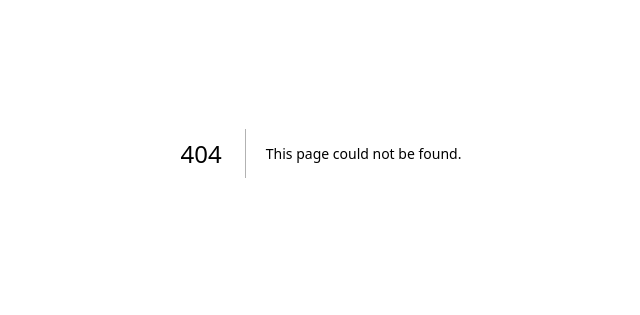
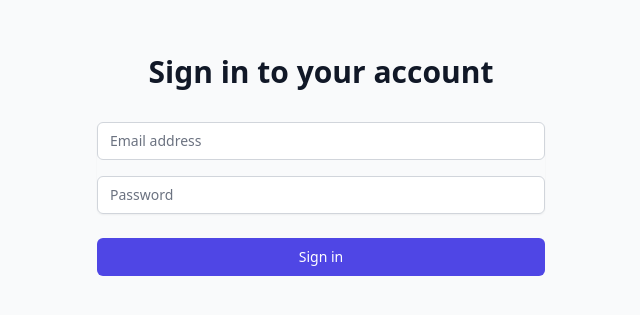
Before and after one commit to morhendos/quick-journal-app, a Next.js app: page /login in a window 1280 px wide. Before the commit this address had no page. Shown: the part 247-562 px from the top of the page, without its empty margins (319-959 px from the left). Built offline with nearby package versions, Linux system fonts and the light colour scheme.

Commit message:
feat: implement authentication - complete login page

```diff
--- /dev/null
+++ b/src/app/login/page.tsx
@@ -0,0 +1,99 @@
+'use client';
+
+import { useState } from 'react';
+import { useRouter } from 'next/navigation';
+import { signIn } from 'next-auth/react';
+
+export default function LoginPage() {
+  const router = useRouter();
+  const [error, setError] = useState<string | null>(null);
+  const [isLoading, setIsLoading] = useState(false);
+
+  const handleSubmit = async (event: React.FormEvent<HTMLFormElement>) => {
+    event.preventDefault();
+    setIsLoading(true);
+    setError(null);
+
+    const formData = new FormData(event.currentTarget);
+    const email = formData.get('email') as string;
+    const password = formData.get('password') as string;
+
+    try {
+      const result = await signIn('credentials', {
+        email,
+        password,
+        redirect: false,
+      });
+
+      if (result?.error) {
+        setError('Invalid credentials');
+        return;
+      }
+
+      router.push('/'); // Redirect to home page after successful login
+      router.refresh(); // Refresh the page to update the session
+    } catch (error) {
+      setError('An error occurred. Please try again.');
+    } finally {
+      setIsLoading(false);
+    }
+  };
+
+  return (
+    <div className="min-h-screen flex items-center justify-center bg-gray-50 dark:bg-gray-900 py-12 px-4 sm:px-6 lg:px-8">
+      <div className="max-w-md w-full space-y-8">
+        <div>
+          <h2 className="mt-6 text-center text-3xl font-extrabold text-gray-900 dark:text-white">
+            Sign in to your account
+          </h2>
+        </div>
+        <form className="mt-8 space-y-6" onSubmit={handleSubmit}>
+          <div className="rounded-md shadow-sm space-y-4">
+            <div>
+              <label htmlFor="email" className="sr-only">
+                Email address
+              </label>
+              <input
+                id="email"
+                name="email"
+                type="email"
+                autoComplete="email"
+                required
+                className="appearance-none rounded-md relative block w-full px-3 py-2 border border-gray-300 dark:border-gray-700 placeholder-gray-500 dark:placeholder-gray-400 text-gray-900 dark:text-white focus:outline-none focus:ring-indigo-500 focus:border-indigo-500 focus:z-10 sm:text-sm bg-white dark:bg-gray-800"
+                placeholder="Email address"
+              />
+            </div>
+            <div>
+              <label htmlFor="password" className="sr-only">
+                Password
+              </label>
+              <input
+                id="password"
+                name="password"
+                type="password"
+                autoComplete="current-password"
+                required
+                className="appearance-none rounded-md relative block w-full px-3 py-2 border border-gray-300 dark:border-gray-700 placeholder-gray-500 dark:placeholder-gray-400 text-gray-900 dark:text-white focus:outline-none focus:ring-indigo-500 focus:border-indigo-500 focus:z-10 sm:text-sm bg-white dark:bg-gray-800"
+                placeholder="Password"
+              />
+            </div>
+          </div>
+
+          {error && (
+            <div className="text-red-500 text-sm text-center">{error}</div>
+          )}
+
+          <div>
+            <button
+              type="submit"
+              disabled={isLoading}
+              className="group relative w-full flex justify-center py-2 px-4 border border-transparent text-sm font-medium rounded-md text-white bg-indigo-600 hover:bg-indigo-700 focus:outline-none focus:ring-2 focus:ring-offset-2 focus:ring-indigo-500 disabled:opacity-50 disabled:cursor-not-allowed"
+            >
+              {isLoading ? 'Signing in...' : 'Sign in'}
+            </button>
+          </div>
+        </form>
+      </div>
+    </div>
+  );
+}
```
